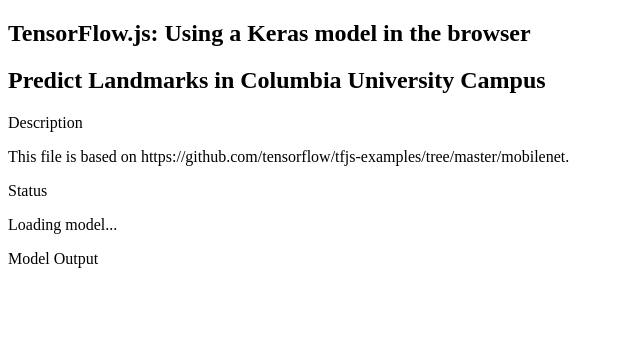
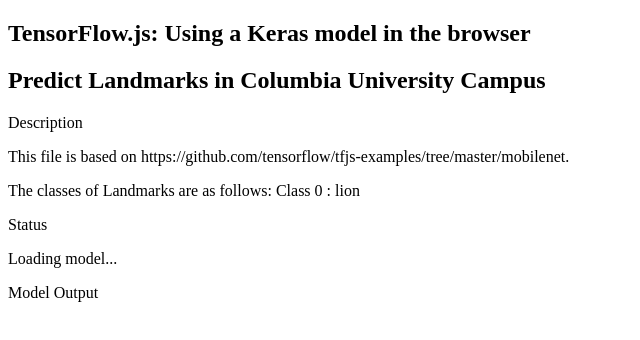
Before and after one commit to anipin/anipin.github.io, a plain HTML site: page hw/index.html in a window 1280 px wide. Shown: the whole page, without its empty margins (0-640 px from the left). Drawn offline with Linux system fonts and the light colour scheme; a script that the page names is missing.

Commit message:
Update index.html

```diff
--- a/hw/index.html
+++ b/hw/index.html
@@ -34,13 +34,17 @@
   <div class="tfjs-example-container">
     <section class='title-area'>
       <h1>TensorFlow.js: Using a Keras model in the browser</h1>
-      <h2>Predict Landmarks in Columbia University Campus</h2>
+      <h1>Predict Landmarks in Columbia University Campus</h1>
     </section>
 
     <section>
       <p class='section-head'>Description</p>
       <p>
         This file is based on <a>https://github.com/tensorflow/tfjs-examples/tree/master/mobilenet</a>.
+      </p>
+      <p>
+        The classes of Landmarks are as follows:
+        Class 0 : lion
       </p>
     </section>
 
```
